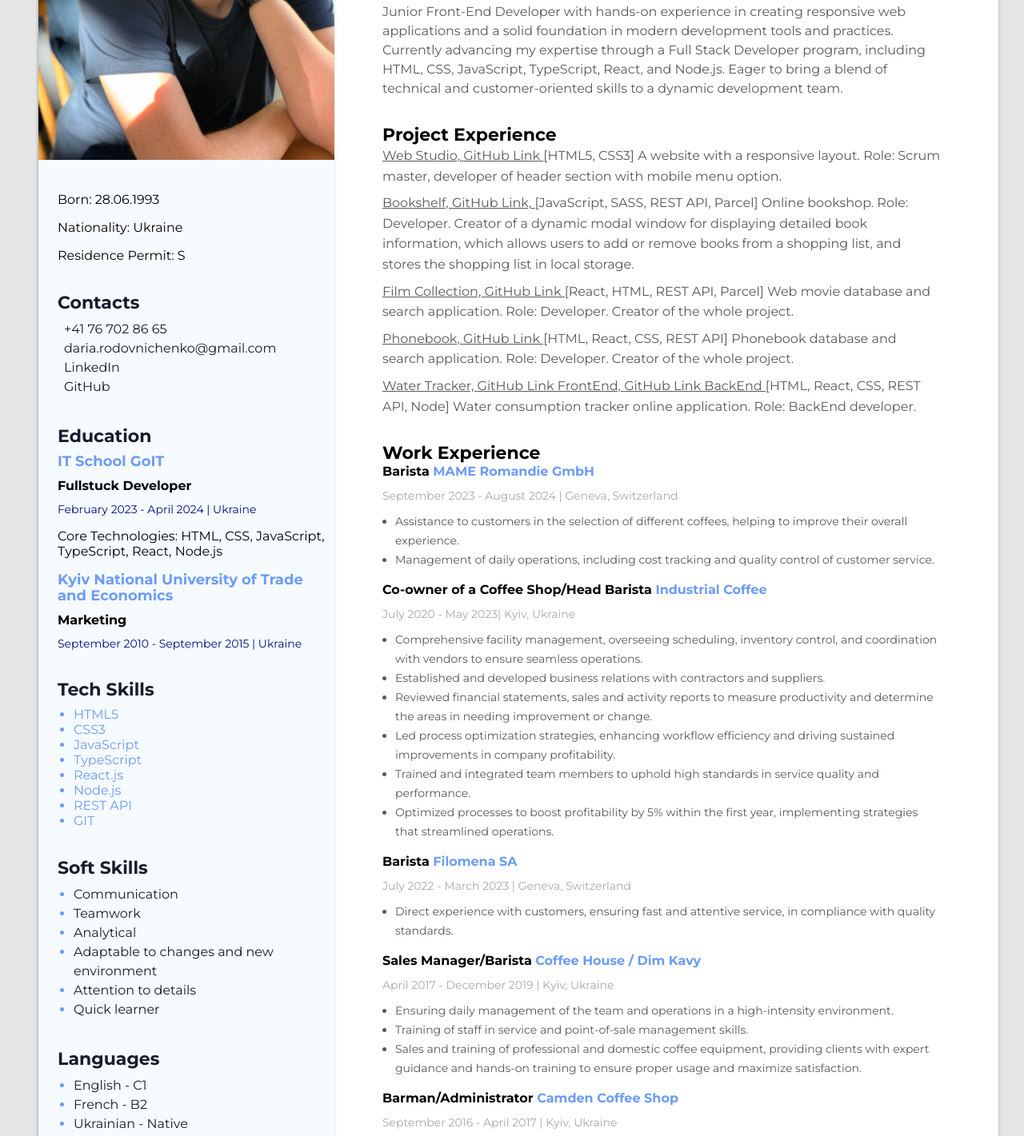
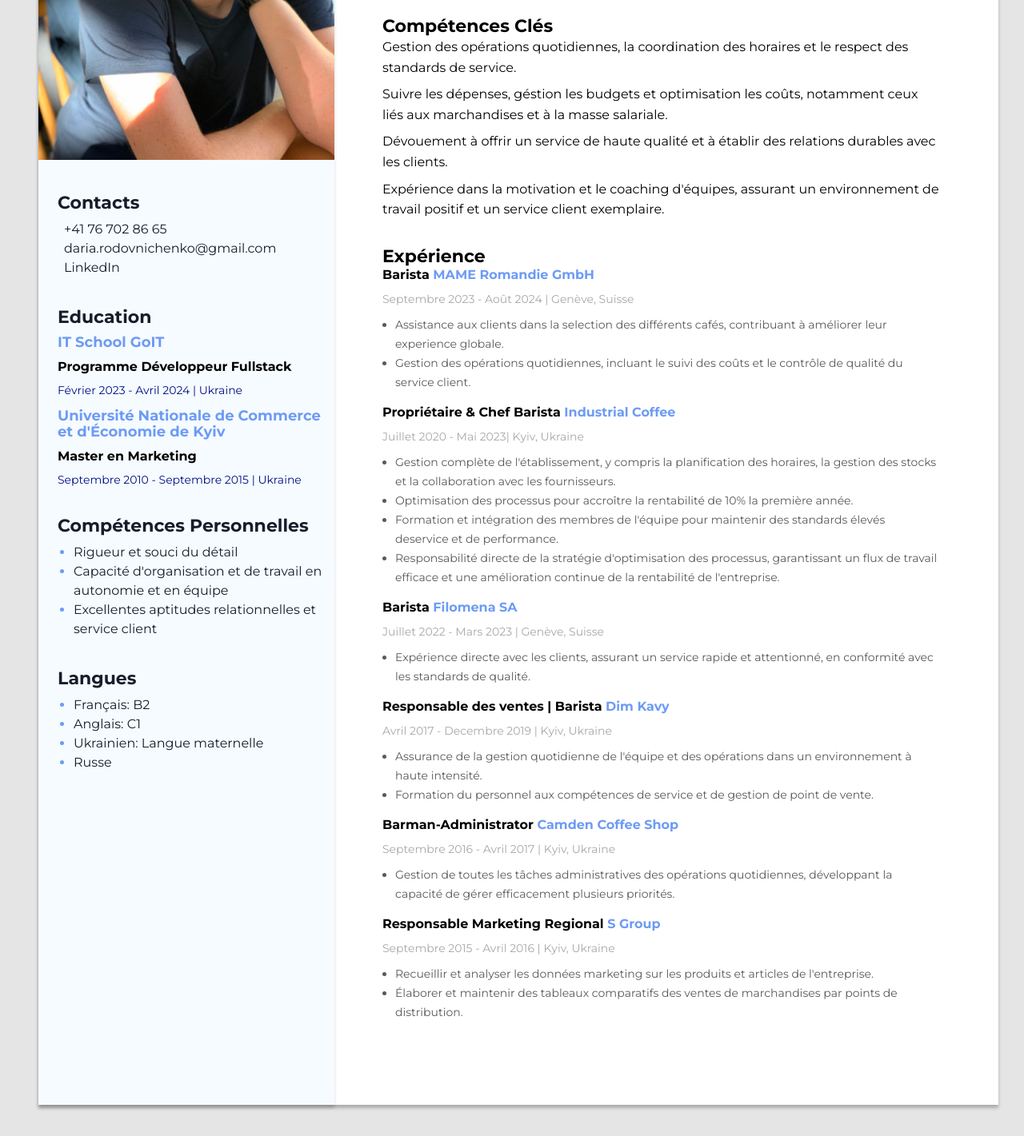
Before and after one commit to DariaRodovnichenko/CV, a plain HTML site: page index.html in a window 1280 px wide. Shown: the part 381-1802 px from the top of the page at 80% size. Drawn offline with Linux system fonts and the light colour scheme.

Commit message:
barista_fr

```diff
--- a/css/style.css
+++ b/css/style.css
@@ -57,7 +57,7 @@ a {
 .my-profession {
   font-style: normal;
   font-weight: 700;
-  font-size: 16px;
+  font-size: 24px;
   line-height: 17px;
   color: #000000;
   margin: 0 0 18px 0;
--- a/index.html
+++ b/index.html
@@ -24,17 +24,17 @@
         <!-- About Me -->
         <div class="about-me-container">
           <h1 class="my-name">Daria Rodovnichenko</h1>
-          <h2 class="my-profession">Junior Front-End Developer</h2>
+          <h2 class="my-profession">Gérant De Café | Chef Barista</h2>
           <p class="my-summary">
-            Over 7 years in customer service and business operations,
-            complemented by recent studies in full stack web development.
-            Passionate about combining strong analytical, management, and
-            technical skills to create innovative user-focused applications.
-            Actively seeking opportunities to leverage my skills in a
-            collaborative and growth-oriented environment.
+            Barista expérimentée et gestionnaire de café avec plus de 7 ans
+            d'expérience dans la serviceclient, la gestion d'équipe et les
+            opérations commerciales. Solide expériance dans l'augmentation des
+            ventes et l'optimisation des opérations dans des environnements
+            dynamiques et à rythme soutenu. Passionnée par la culture du café et
+            dédiée à offrir un service exceptionnel.
           </p>
 
-          <p class="my-descr">
+          <!-- <p class="my-descr">
             Junior Front-End Developer with hands-on experience in creating
             responsive web applications and a solid foundation in modern
             development tools and practices. Currently advancing my expertise
@@ -42,107 +42,37 @@
             JavaScript, TypeScript, React, and Node.js. Eager to bring a blend
             of technical and customer-oriented skills to a dynamic development
             team.
-          </p>
+          </p> -->
         </div>
 
         <!-- My Projects -->
         <div class="projects-container">
-          <h3 class="main-content-title">Project Experience</h3>
+          <h3 class="main-content-title">Compétences Clés</h3>
           <ul class="project-list">
             <li class="project-item">
-              <a
-                href="https://kilsor.github.io/team-project//"
-                class="project-item-link"
-                >Web Studio,
-              </a>
-              <a
-                href="https://github.com/Kilsor/team-project"
-                class="project-item-link"
-                >GitHub Link
-              </a>
-              <span class="project-item-descr">
-                [HTML5, CSS3] A website with a responsive layout. Role: Scrum
-                master, developer of header section with mobile menu option.
-              </span>
+              Gestion des opérations quotidiennes, la coordination des horaires
+              et le respect des standards de service.
             </li>
             <li class="project-item">
-              <a
-                href="https://yurchykyur.github.io/project-stephen-js/"
-                class="project-item-link"
-                >Bookshelf,
-              </a>
-              <a
-                href="https://github.com/yurchykyur/project-stephen-js"
-                class="project-item-link"
-                >GitHub Link,
-              </a>
-              <span class="project-item-descr">
-                [JavaScript, SASS, REST API, Parcel] Online bookshop. Role:
-                Developer. Creator of a dynamic modal window for displaying
-                detailed book information, which allows users to add or remove
-                books from a shopping list, and stores the shopping list in
-                local storage.</span
-              >
+              Suivre les dépenses, géstion les budgets et optimisation les
+              coûts, notamment ceux liés aux marchandises et à la masse
+              salariale.
             </li>
             <li class="project-item">
-              <a
-                href="https://dariarodovnichenko.github.io/goit-react-hw-05-movies/"
-                class="project-item-link"
-                >Film Collection,
-              </a>
-              <a
-                href="https://github.com/DariaRodovnichenko/goit-react-hw-05-movies"
-                class="project-item-link"
-                >GitHub Link
-              </a>
-              <span class="project-item-descr">
-                [React, HTML, REST API, Parcel] Web movie database and search
-                application. Role: Developer. Creator of the whole project.
-              </span>
+              Dévouement à offrir un service de haute qualité et à établir des
+              relations durables avec les clients.
             </li>
             <li class="project-item">
-              <a
-                href="https://dariarodovnichenko.github.io/goit-react-hw-08-phonebook/"
-                class="project-item-link"
-                >Phonebook,
-              </a>
-              <a
-                href="https://github.com/DariaRodovnichenko/goit-react-hw-08-phonebook"
-                class="project-item-link"
-                >GitHub Link
-              </a>
-              <span class="project-item-descr">
-                [HTML, React, CSS, REST API] Phonebook database and search
-                application. Role: Developer. Creator of the whole project.
-              </span>
-            </li>
-            <li class="project-item">
-              <a
-                href="https://avk9.github.io/water_reacT/welcome"
-                class="project-item-link"
-                >Water Tracker,
-              </a>
-              <a
-                href="https://github.com/AVK9/water_reacT"
-                class="project-item-link"
-                >GitHub Link FrontEnd,
-              </a>
-              <a
-                href="https://github.com/DariaRodovnichenko/water_backend"
-                class="project-item-link"
-                >GitHub Link BackEnd
-              </a>
-              <span class="project-item-descr">
-                [HTML, React, CSS, REST API, Node] Water consumption tracker
-                online application. Role: BackEnd developer.
-              </span>
+              Expérience dans la motivation et le coaching d'équipes, assurant
+              un environnement de travail positif et un service client
+              exemplaire.
             </li>
           </ul>
         </div>
 
         <!-- Work Experience -->
         <div class="work-experience-container">
-          <h3 class="main-content-title">Work Experience</h3>
+          <h3 class="main-content-title">Expérience</h3>
 
           <!-- Company 1 -->
           <div class="work-experience-place">
@@ -151,16 +81,16 @@
               <span class="work-experience-company">MAME Romandie GmbH</span>
             </h4>
             <p class="work-period">
-              September 2023 - August 2024 | Geneva, Switzerland
+              Septembre 2023 - Août 2024 | Genève, Suisse
             </p>
             <ul class="work-duties-list">
               <li class="work-duties">
-                Assistance to customers in the selection of different coffees,
-                helping to improve their overall experience.
+                Assistance aux clients dans la selection des différents cafés,
+                contribuant à améliorer leur experience globale.
               </li>
               <li class="work-duties">
-                Management of daily operations, including cost tracking and
-                quality control of customer service.
+                Gestion des opérations quotidiennes, incluant le suivi des coûts
+                et le contrôle de qualité du service client.
               </li>
             </ul>
           </div>
@@ -168,37 +98,28 @@
           <!-- Company 2 -->
           <div class="work-experience-place">
             <h4 class="work-experience-position">
-              Co-owner of a Coffee Shop/Head Barista
+              Propriétaire & Chef Barista
               <span class="work-experience-company">Industrial Coffee</span>
             </h4>
-            <p class="work-period">July 2020 - May 2023| Kyiv, Ukraine</p>
+            <p class="work-period">Juillet 2020 - Mai 2023| Kyiv, Ukraine</p>
             <ul class="work-duties-list">
               <li class="work-duties">
-                Comprehensive facility management, overseeing scheduling,
-                inventory control, and coordination with vendors to ensure
-                seamless operations.
+                Gestion complète de l'établissement, y compris la planification
+                des horaires, la gestion des stocks et la collaboration avec les
+                fournisseurs.
               </li>
               <li class="work-duties">
-                Established and developed business relations with contractors
-                and suppliers.
+                Optimisation des processus pour accroître la rentabilité de 10%
+                la première année.
               </li>
               <li class="work-duties">
-                Reviewed financial statements, sales and activity reports to
-                measure productivity and determine the areas in needing
-                improvement or change.
+                Formation et intégration des membres de l'équipe pour maintenir
+                des standards élevés deservice et de performance.
               </li>
               <li class="work-duties">
-                Led process optimization strategies, enhancing workflow
-                efficiency and driving sustained improvements in company
-                profitability.
-              </li>
-              <li class="work-duties">
-                Trained and integrated team members to uphold high standards in
-                service quality and performance.
-              </li>
-              <li class="work-duties">
-                Optimized processes to boost profitability by 5% within the
-                first year, implementing strategies that streamlined operations.
+                Responsabilité directe de la stratégie d'optimisation des
+                processus, garantissant un flux de travail efficace et une
+                amélioration continue de la rentabilité de l'entreprise.
               </li>
             </ul>
           </div>
@@ -209,13 +130,11 @@
               Barista
               <span class="work-experience-company">Filomena SA</span>
             </h4>
-            <p class="work-period">
-              July 2022 - March 2023 | Geneva, Switzerland
-            </p>
+            <p class="work-period">Juillet 2022 - Mars 2023 | Genève, Suisse</p>
             <ul class="work-duties-list">
               <li class="work-duties">
-                Direct experience with customers, ensuring fast and attentive
-                service, in compliance with quality standards.
+                Expérience directe avec les clients, assurant un service rapide
+                et attentionné, en conformité avec les standards de qualité.
               </li>
             </ul>
           </div>
@@ -223,27 +142,20 @@
           <!-- Company 4 -->
           <div class="work-experience-place">
             <h4 class="work-experience-position">
-              Sales Manager/Barista
-              <span class="work-experience-company"
-                >Coffee House / Dim Kavy</span
-              >
+              Responsable des ventes | Barista
+              <span class="work-experience-company">Dim Kavy</span>
             </h4>
             <p class="work-period">
-              April 2017 - December 2019 | Kyiv, Ukraine
+              Avril 2017 - Decembre 2019 | Kyiv, Ukraine
             </p>
             <ul class="work-duties-list">
               <li class="work-duties">
-                Ensuring daily management of the team and operations in a
-                high-intensity environment.
+                Assurance de la gestion quotidienne de l'équipe et des
+                opérations dans un environnement à haute intensité.
               </li>
               <li class="work-duties">
-                Training of staff in service and point-of-sale management
-                skills.
-              </li>
-              <li class="work-duties">
-                Sales and training of professional and domestic coffee
-                equipment, providing clients with expert guidance and hands-on
-                training to ensure proper usage and maximize satisfaction.
+                Formation du personnel aux compétences de service et de gestion
+                de point de vente.
               </li>
             </ul>
           </div>
@@ -251,16 +163,15 @@
           <!-- Company 5 -->
           <div class="work-experience-place">
             <h4 class="work-experience-position">
-              Barman/Administrator
+              Barman-Administrator
               <span class="work-experience-company">Camden Coffee Shop</span>
             </h4>
             <p class="work-period">
-              September 2016 - April 2017 | Kyiv, Ukraine
+              Septembre 2016 - Avril 2017 | Kyiv, Ukraine
             </p>
             <ul class="work-duties-list">
               <li class="work-duties">
-                Manage all administrative tasks of daily operations, developing
-                the ability to effectively manage multiple priorities.
+                Gestion de toutes les tâches administratives des opérations quotidiennes, développant la capacité de gérer efficacement plusieurs priorités.
               </li>
             </ul>
           </div>
@@ -268,20 +179,18 @@
           <!-- Company 6 -->
           <div class="work-experience-place">
             <h4 class="work-experience-position">
-              Regional Marketing Manager
-              <span class="work-experience-company">SGroup</span>
+              Responsable Marketing Regional
+              <span class="work-experience-company">S Group</span>
             </h4>
             <p class="work-period">
-              September 2015 - April 2016 | Kyiv, Ukraine
+              Septembre 2015 - Avril 2016 | Kyiv, Ukraine
             </p>
             <ul class="work-duties-list">
               <li class="work-duties">
-                Collect and analyze marketing data on the company's products and
-                items.
+                Recueillir et analyser les données marketing sur les produits et articles de l'entreprise.
               </li>
               <li class="work-duties">
-                Develop and maintain comparative tables of merchandise sales by
-                distribution points.
+                Élaborer et maintenir des tableaux comparatifs des ventes de marchandises par points de distribution.
               </li>
             </ul>
           </div>
@@ -298,11 +207,11 @@
         />
 
         <!-- Info -->
-        <div class="info-container">
+        <!-- <div class="info-container">
           <p>Born: 28.06.1993</p>
           <p>Nationality: Ukraine</p>
           <p>Residence Permit: S</p>
-        </div>
+        </div> -->
 
         <!-- Contacts -->
         <div class="contacts-container">
@@ -329,36 +238,36 @@
               >LinkedIn</a
             >
           </p>
-          <p class="contacts-item">
+          <!-- <p class="contacts-item">
             <span class="contacts-type"></span>
             <a
               href="https://github.com/DariaRodovnichenko"
               class="contacts-email"
               >GitHub</a
             >
-          </p>
+          </p> -->
         </div>
 
         <!-- Education -->
         <div class="education-container">
           <h3 class="sidebar-title">Education</h3>
           <h4 class="education-university">IT School GoIT</h4>
-          <h5 class="education-specialization">Fullstuck Developer</h5>
-          <p class="education-period">February 2023 - April 2024 | Ukraine</p>
-          <p class="education-details">
+          <h5 class="education-specialization">Programme Développeur Fullstack</h5>
+          <p class="education-period">Février 2023 - Avril 2024 | Ukraine</p>
+          <!-- <p class="education-details">
             Core Technologies: HTML, CSS, JavaScript, TypeScript, React, Node.js
-          </p>
+          </p> -->
           <h4 class="education-university">
-            Kyiv National University of Trade and Economics
+            Université Nationale de Commerce et d'Économie de Kyiv
           </h4>
-          <h5 class="education-specialization">Marketing</h5>
+          <h5 class="education-specialization">Master en Marketing</h5>
           <p class="education-period">
-            September 2010 - September 2015 | Ukraine
+            Septembre 2010 - Septembre 2015 | Ukraine
           </p>
         </div>
 
         <!-- Tech Skills -->
-        <div class="tech-skills-container">
+        <!-- <div class="tech-skills-container">
           <h3 class="sidebar-title">Tech Skills</h3>
           <ul class="skills-list">
             <li class="skills-list-item">HTML5</li>
@@ -370,50 +279,39 @@
             <li class="skills-list-item">REST API</li>
             <li class="skills-list-item">GIT</li>
           </ul>
-        </div>
+        </div> -->
 
         <!-- Soft Skills -->
         <div class="soft-skills-container">
-          <h3 class="sidebar-title">Soft Skills</h3>
+          <h3 class="sidebar-title">Compétences Personnelles</h3>
           <ul class="skills-list">
             <li class="skills-list-item">
-              <span class="skills-list-text">Communication</span>
+              <span class="skills-list-text">Rigueur et souci du détail</span>
             </li>
             <li class="skills-list-item">
-              <span class="skills-list-text">Teamwork</span>
+              <span class="skills-list-text">Capacité d'organisation et de travail en autonomie et en équipe</span>
             </li>
             <li class="skills-list-item">
-              <span class="skills-list-text">Analytical</span>
-            </li>
-            <li class="skills-list-item">
-              <span class="skills-list-text"
-                >Adaptable to changes and new environment</span
-              >
-            </li>
-            <li class="skills-list-item">
-              <span class="skills-list-text">Attention to details</span>
-            </li>
-            <li class="skills-list-item">
-              <span class="skills-list-text">Quick learner</span>
+              <span class="skills-list-text">Excellentes aptitudes relationnelles et service client</span>
             </li>
           </ul>
         </div>
 
         <!-- Languages -->
         <div class="languages-container">
-          <h3 class="sidebar-title">Languages</h3>
+          <h3 class="sidebar-title">Langues</h3>
           <ul class="skills-list">
             <li class="skills-list-item">
-              <span class="skills-list-text">English - C1</span>
+              <span class="skills-list-text">Français: B2</span>
             </li>
             <li class="skills-list-item">
-              <span class="skills-list-text">French - B2</span>
+              <span class="skills-list-text">Anglais: C1</span>
             </li>
             <li class="skills-list-item">
-              <span class="skills-list-text">Ukrainian - Native</span>
+              <span class="skills-list-text">Ukrainien: Langue maternelle</span>
             </li>
             <li class="skills-list-item">
-              <span class="skills-list-text">Russian - Native</span>
+              <span class="skills-list-text">Russe</span>
             </li>
           </ul>
         </div>
```
